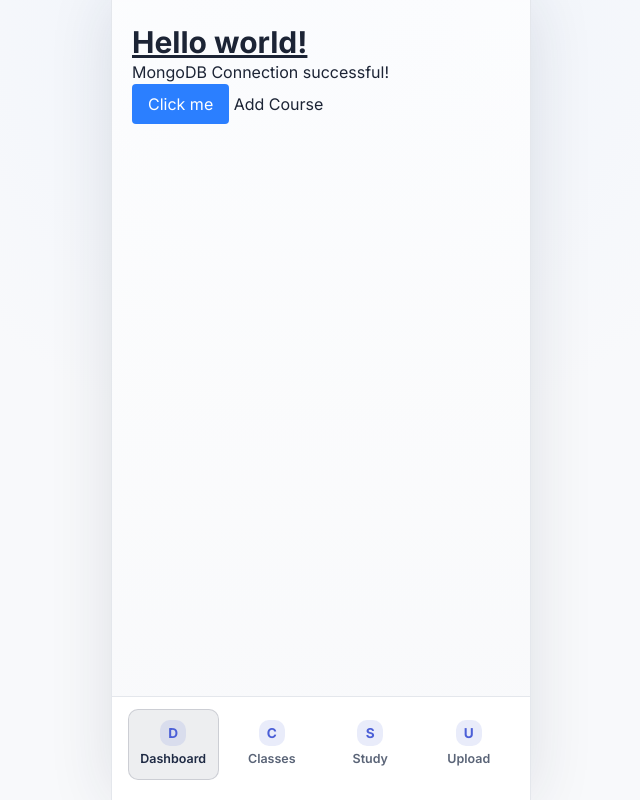
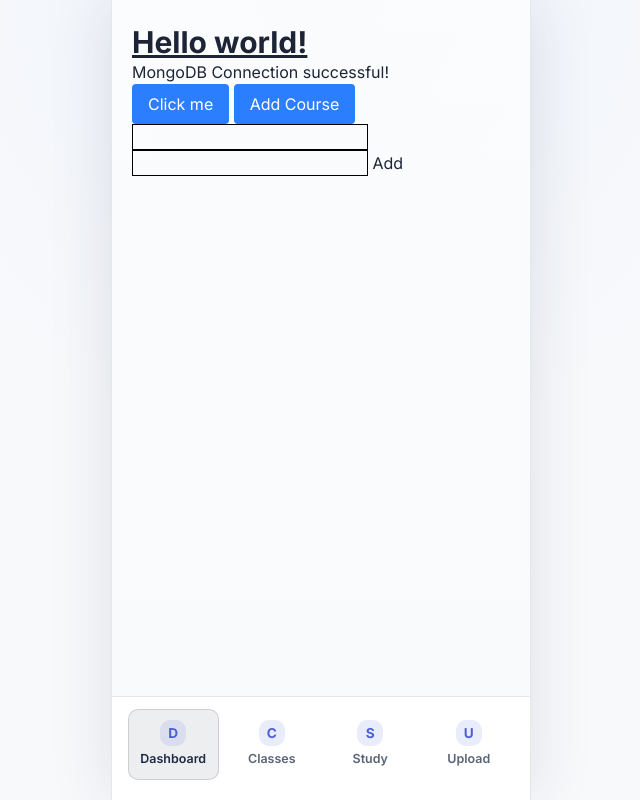
Before and after one commit to jackolsen0171/mchacks_13, a SvelteKit app in the folder web/: page / in a window 1280 px wide. Both pictures are taken after a click on the button "Add Course". Shown: the whole page, without its empty margins (319-959 px from the left). Built offline with nearby package versions, Linux system fonts and the light colour scheme.

Commit message:
WIP[1] adding courses

```diff
--- a/web/src/routes/+page.server.js
+++ b/web/src/routes/+page.server.js
@@ -1,4 +1,6 @@
 import { client } from '$lib/mongo_cert.js';
+
+export const prerender = false;
 
 /** @type {import('./$types').PageLoad} */
 
@@ -6,7 +8,27 @@ export async function load({ params }) {
     await client.connect();
     const database = client.db("testDB");
     database.runCursorCommand({ ping: 1 });
-	return {
+    return {
         success: true
-	};
+    };
 }
+
+/** @type {import('./$types').Actions} */
+export const actions = {
+    addCourse: async ({ request }) => {
+        const data = await request.formData();
+        const courseCode = data.get('courseCode');
+        const courseName = data.get('courseName');
+
+        if (!courseCode || !courseName) {
+            return { success: false, error: 'Missing fields' };
+        }
+
+        // Add course to database
+        const database = client.db("testDB");
+
+
+
+        return { success: true };
+    }
+};
--- a/web/src/routes/+page.svelte
+++ b/web/src/routes/+page.svelte
@@ -1,7 +1,8 @@
 <script>
   import client from "react-dom/client";
 
-  let { data } = $props();
+  let { data, actions } = $props();
+  let addCourseModalOpen = $state(false);
 </script>
 
 <h1 class="text-3xl font-bold underline">Hello world!</h1>
@@ -18,7 +19,19 @@
   >Click me</button
 >
 
-<button onClick={() => addCourse()}>Add Course</button>
+<button
+  onclick={() => (addCourseModalOpen = true)}
+  class="bg-blue-500 hover:bg-blue-700 text-white font-bold py-2 px-4 rounded"
+  >Add Course</button
+>
+
+{#if addCourseModalOpen === true}
+  <form method="POST" action="?/addCourse">
+    <input style="border: 1px solid black;" name="courseCode" />
+    <input style="border: 1px solid black;" name="courseName" />
+    <button type="submit">Add</button>
+  </form>
+{/if}
 
 <style lang="postcss">
   @reference "tailwindcss";
```
